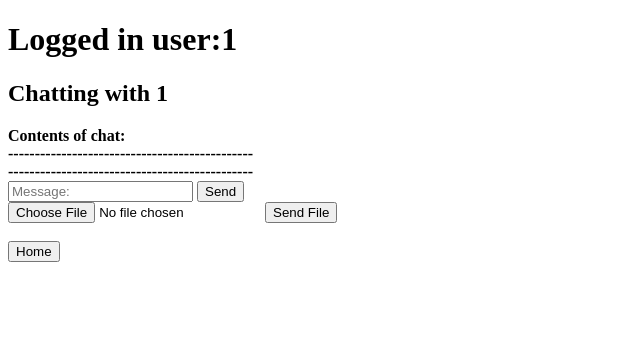
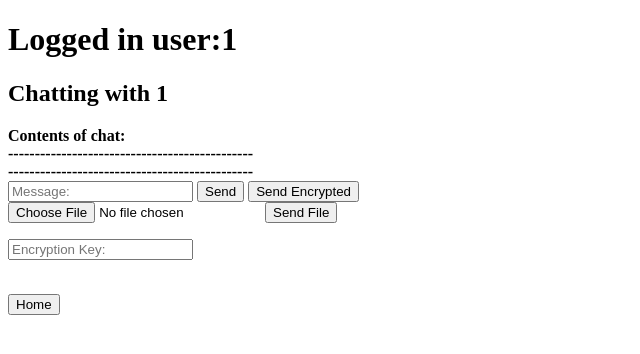
Before and after one commit to Malazalan/Team20-SecureChatApp, a Flask app: page /chat/1 in a window 1280 px wide. Shown: the top 354 px of the page, without its empty margins (0-640 px from the left). Run offline with Flask 3, Linux system fonts and the light colour scheme; a user stored in the database is signed in; a database or web service that is not in the repository returns one stand-in record (values such as "Sample title"); some libraries are stand-ins or nearby versions.

Commit message:
Added clientside encryption with a password key

```diff
--- a/Client/App.py
+++ b/Client/App.py
@@ -114,7 +114,7 @@ def handle_disconnect_event():
 
 @socketio.on('message_sent')
 def handle_message_sent(data):
-    app.logger.info(f"{data['username']} has sent {data['message']} to {data['target']}") #this is temporary
+    app.logger.info(f"{data['username']} has sent {data['message']} to {data['target']} Encrypted: {data['is_encrypted']}") #this is temporary
     target = get_user(data['target'])
     if target:
         sender_room = request.sid
--- a/Client/templates/chat.html
+++ b/Client/templates/chat.html
@@ -22,6 +22,7 @@
     <form id="send_message_form">
         <input type = "text" id = "message_input" placeholder="Message:">
         <button type="submit">Send</button>
+        <button type="submit" id="encrypt_button">Send Encrypted</button>
     </form>
 
     <form id="send_file_form">
@@ -29,7 +30,11 @@
         <button type="submit">Send File</button>
     </form>
 
+
+    <p><input type = "text" id ="key_input" placeholder="Encryption Key:"></p>
+
     <br>
+
 
     <form action="/home">
         <button type="submit">Home</button>
@@ -51,7 +56,7 @@ window.onload = function() {
             console.log(message);
             appendMessage(message);
         }
-        // TODO: Can probably do this more concisely than two if's
+        // TODO: Can probably do this more concisely than two if statements
         if (message.target === "{{current_user.username}}" && message.username === "{{target_user_id}}") {
             console.log(message);
             appendMessage(message);
@@ -72,22 +77,56 @@ window.onload = function() {
     document.getElementById('send_message_form').onsubmit = function (e) {
         e.preventDefault();
         let message = message_input.value;//.trim();
+        let key = key_input.value;
+        let buttonClicked = e.submitter.id;
+        let encrypted = false;
         if (message.length){
+            if (buttonClicked == "encrypt_button") {
+                encrypted = true;
+
+                encryptMessage(message, key)
+                .then(encryptedMessage => {
+                    message = encryptedMessage;
+                    console.log("Encrypted");
+                    // Repeated code womp womp
                     socket.emit('message_sent',{
                     username: "{{current_user.username}}",
                     target: "{{target_user_id}}",
-                message: message
+                    message: message,
+                    is_encrypted: encrypted
                     })
+                    message_input.value = '';
+                })
+                .catch(error => {
+                    console.error("Encryption error:", error);
+                });
+            } else {
+                console.log("Not Encrypted");
 
+                 // Repeated code womp womp
+                socket.emit('message_sent',{
+                    username: "{{current_user.username}}",
+                    target: "{{target_user_id}}",
+                    message: message,
+                    is_encrypted: encrypted
+                })
                 message_input.value = '';
+            }
         }
     }
 
     socket.on('recieve_message', function (data) {
         console.log(data);
+        if (data.is_encrypted){
+            console.log("Lol")
+            const newNode = document.createElement('div');
+            newNode.innerHTML = `<b>${data.username}:&nbsp;</b> <button value="${data.message}" class="decrypt-button" onclick="decryptMessage(this, this.value)">Decrypt</button>`;
+            document.getElementById('messages').appendChild(newNode);
+        }else{
             const newNode = document.createElement('div');
             newNode.innerHTML = `<b>${data.username}:&nbsp;</b> ${data.message}`;
             document.getElementById('messages').appendChild(newNode);
+        }
         if (data.message !== "Message failed to send, target user not online") {
                 saveMessageToLocalStorage(data);
             }
@@ -103,7 +142,11 @@ window.onload = function() {
 
     function appendMessage(data) {
         const newNode = document.createElement('div');
+        if (data.is_encrypted){
+            newNode.innerHTML = `<b>${data.username}:&nbsp;</b> <button value="${data.message}" class="decrypt-button" onclick="decryptMessage(this, this.value)">Decrypt</button>`;
+        }else{
             newNode.innerHTML = `<b>${data.username}:&nbsp;</b> ${data.message}`;
+        }
         document.getElementById('messages').appendChild(newNode);
     }
 
@@ -136,5 +179,73 @@ window.onload = function() {
             reader.readAsDataURL(file.files[0]);
         }
     }
+
+
+    async function encryptMessage(plaintext, password) {
+        const textEncoder = new TextEncoder();
+        const message = plaintext;
+
+        const passwordBuffer = textEncoder.encode(password);
+        const salt = new Uint8Array(Array.from(atob("mp44pqKc2xuQNyth3XQVgw=="), c => c.charCodeAt(0))); // yeah i know //crypto.getRandomValues(new Uint8Array(16)); // Generate a random salt
+        const keyMaterial = await crypto.subtle.importKey("raw", passwordBuffer, {name: "PBKDF2"}, false, ["deriveKey"]);
+        const derivedKey = await crypto.subtle.deriveKey(
+            {name: "PBKDF2", salt: salt, iterations: 100000, hash: "SHA-256"},
+            keyMaterial,
+            {name: "AES-GCM", length: 256},
+            true,
+            ["encrypt"]
+        );
+
+        const encodedMessage = textEncoder.encode(message);
+        const encryptedData = await crypto.subtle.encrypt({ name: "AES-GCM", iv: salt }, derivedKey, encodedMessage);
+        const encryptedMessage = new Uint8Array(encryptedData);
+
+        const ciphertext = btoa(String.fromCharCode.apply(null, encryptedMessage));
+
+        console.log(ciphertext)
+
+        return ciphertext
+
+    }
+
+    async function decryptMessage(button, value) {
+        //try {
+            const textEncoder = new TextEncoder();
+            const textDecoder = new TextDecoder();
+
+            const encryptedMessage = value
+            const password = document.getElementById("key_input").value;
+            const salt = "mp44pqKc2xuQNyth3XQVgw=="; //So secure I know //document.getElementById("salt").textContent;
+            console.log(encryptedMessage)
+
+            const passwordBuffer = textEncoder.encode(password);
+            const keyMaterial = await crypto.subtle.importKey("raw", passwordBuffer, { name: "PBKDF2" }, false, ["deriveKey"]);
+            const derivedKey = await crypto.subtle.deriveKey(
+                { name: "PBKDF2", salt: new Uint8Array(atob(salt).split("").map(char => char.charCodeAt(0))), iterations: 100000, hash: "SHA-256" },
+                keyMaterial,
+                { name: "AES-GCM", length: 256 },
+                true,
+                ["decrypt"]
+            );
+
+            const encryptedData = Uint8Array.from(atob(encryptedMessage), c => c.charCodeAt(0));
+
+            const decryptedData = await crypto.subtle.decrypt(
+                { name: "AES-GCM", iv: new Uint8Array(atob(salt).split("").map(char => char.charCodeAt(0))) },
+                derivedKey,
+                encryptedData
+            );
+
+            const decryptedMessage = textDecoder.decode(decryptedData);
+
+            const parentNode = button.parentNode;
+            const usernameElement = parentNode.querySelector('b');
+            const username = usernameElement.textContent;
+            const newHTML = `<b>${username}</b> ${decryptedMessage}`;
+            parentNode.innerHTML = newHTML;
+}
+
+
+
     </script>
 </html>
```
Lines whose indentation alone changed are shown as unchanged.
